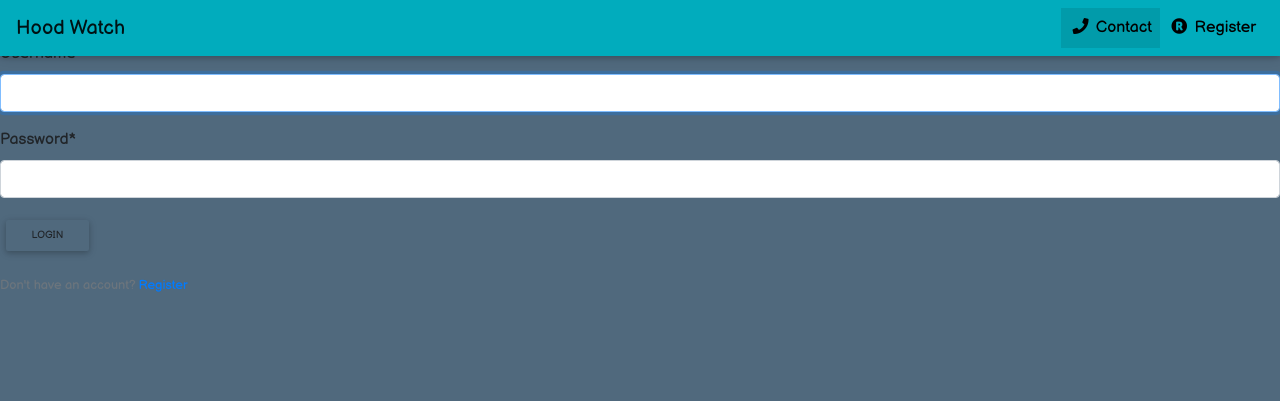
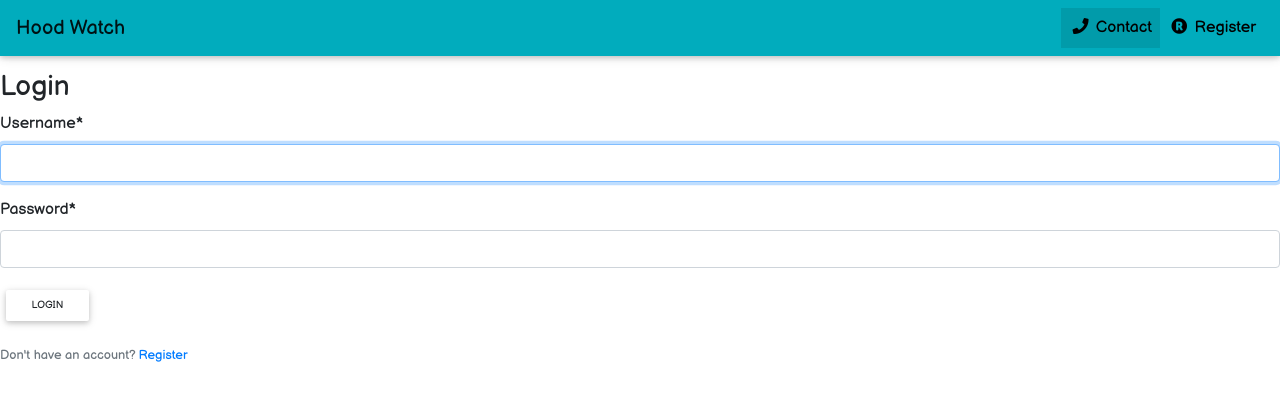
Before and after one commit to DerrickOdhiambo/Neighbourhood, a Django app: page /users/login/ in a window 1280 px wide. Shown: the top 401 px of the page. Run offline with Django 3.2, Linux system fonts and the light colour scheme; some libraries are stand-ins or nearby versions; some web fonts are replaced.

Commit message:
add margin-top to the registration and login wrappers

```diff
--- a/static/css/styles.css
+++ b/static/css/styles.css
@@ -1,7 +1,7 @@
 @import url('https://fonts.googleapis.com/css2?family=Balsamiq+Sans&family=Modak&family=Satisfy&display=swap');
 
 body {
-  background: #50697d;
+  /* background: #50697d; */
   font-family: 'Balsamiq Sans', cursive;
 }
 .main {
@@ -39,3 +39,6 @@ body {
 .logo h5 {
   font-family: 'Satisfy', cursive;
 }
+.authenticate {
+  margin-top: 70px;
+}
```
